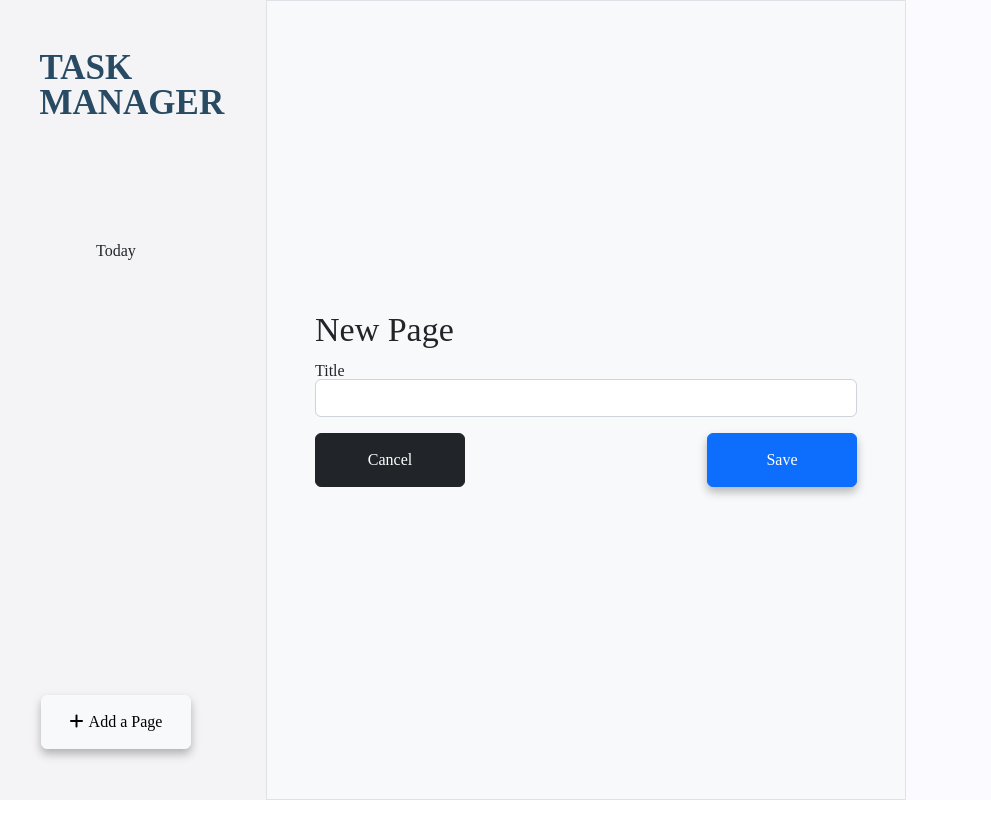
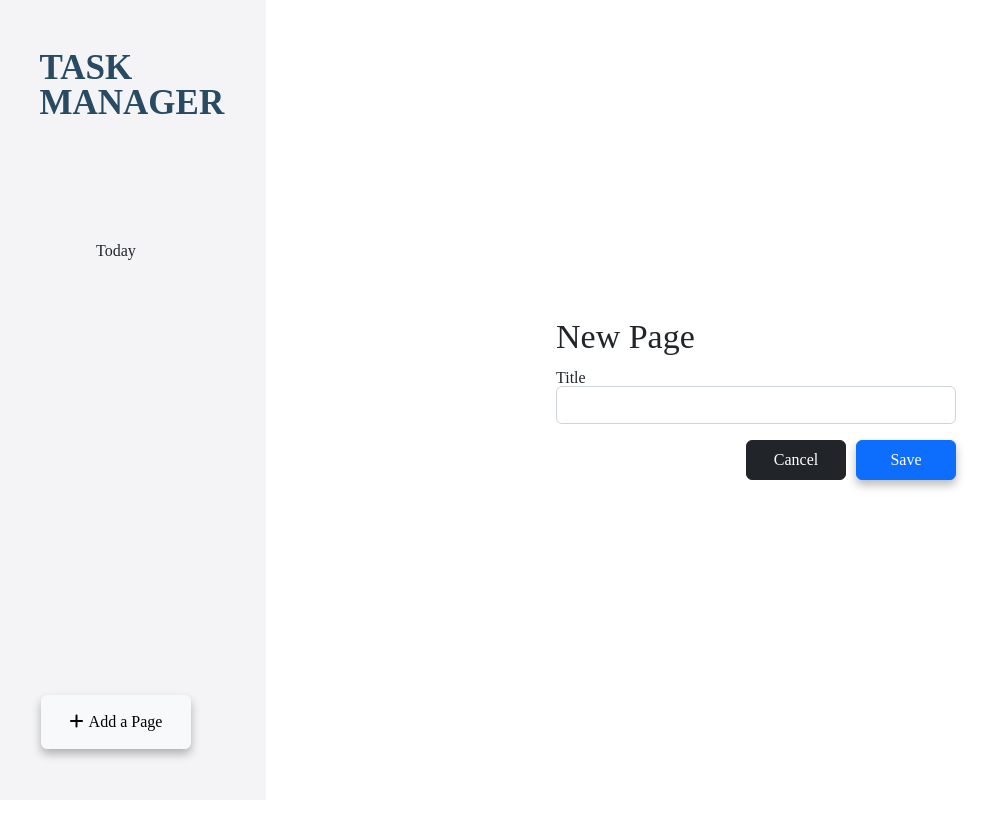
Before and after one commit to basa0044/mtm6404-task-manager-basa0044, a React (Vite) app: page /NewList in a window 1280 px wide. Shown: the whole page, without its empty margins (34-1025 px from the left). Built offline with nearby package versions, Linux system fonts and the light colour scheme.

Commit message:
stles for new page router

```diff
--- a/src/routes/NewList.jsx
+++ b/src/routes/NewList.jsx
@@ -1,7 +1,10 @@
 import { Link } from "react-router-dom";
 import NavBar from "../components/Navbar";
+import React from "react";
 
 export default function NewList(){
+
+    const[list, setList] = React.useState('')
 
     function submitHandler(e){
         e.preventDefault()
@@ -10,7 +13,8 @@ export default function NewList(){
     return(
         <>
         <NavBar/>
-        <form onSubmit={submitHandler} className="p-5 bg-light border border-1 mb-3 newPageForm">
+        <div className="newForm">
+        <form onSubmit={submitHandler} className="newPageForm">
             <h1 className="mb-3">New Page</h1>
             <label htmlFor="name">Title</label>
             <input id="name" type="text" className="form-control"></input>
@@ -19,6 +23,7 @@ export default function NewList(){
             <button className="btn btn-primary btn--save" type="submit">Save</button>
             </div>
         </form>
+        </div>
         </>
     )
 }
--- a/src/style.css
+++ b/src/style.css
@@ -236,6 +236,44 @@ input:focus, textarea:focus, select:focus{
     background-color: blue;
 }
 
+.newPageForm{
+    height: 100vh;
+    display: flex;
+    min-width: 200px;
+    width: 400px;
+    flex-direction: column;
+    justify-content: center;
+    margin-bottom: 0px;
+    margin-right: 0px;
+    background-color: white;
+}
+
+.newForm{
+    width: 100%;
+    background-color: white;
+    display: flex;
+    justify-content: center;
+}
+
+.btn--cancel{
+    width: 100px;
+    height: 40px;
+    display: flex;
+    justify-content: center;
+    align-items: center;
+}
+
+.btn--save{
+    width: 100px;
+    height: 40px;
+    margin-left: 10px;
+}
+
+.buttons--container{
+    display: flex;
+    justify-content: end;
+}
+
 
 @media only screen and (min-width: 750px){
     nav{
@@ -416,24 +454,7 @@ input:focus, textarea:focus, select:focus{
 
     .newPageForm{
         margin-left: 300px;
-        width: 50%;
-        height: 100vh;
-        display: flex;
-        flex-direction: column;
-        justify-content: center;
-        margin-bottom: 0;
     }
 
-    .btn--cancel{
-        width: 150px;
-        height: 54px;
-        display: flex;
-        justify-content: center;
-        align-items: center;
-    }
 
-    .buttons--container{
-        display: flex;
-        justify-content: space-between;
-    }
 }
```
